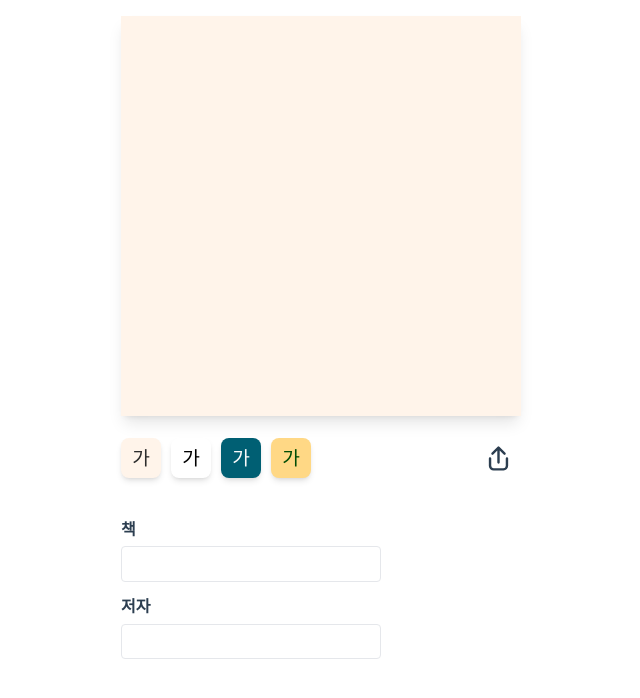
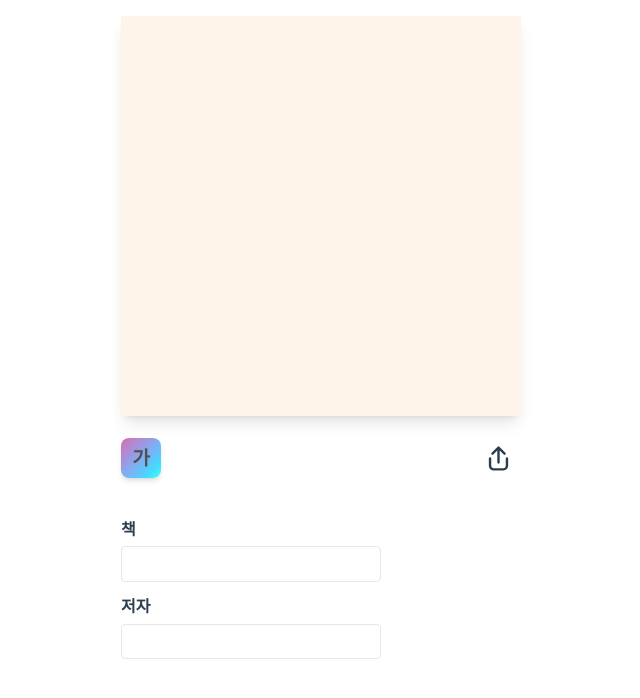
Before and after one commit to ktseo41/quotes-sharer, a Vue app: page / in a window 1280 px wide. Shown: the top 698 px of the page, without its empty margins (319-959 px from the left). Built offline with nearby package versions, Linux system fonts and the light colour scheme; the HTML template or start-up script is replaced by a standard one.

Commit message:
feat: 프리셋 토글 버튼을 추가한다
-  transition을 마저 적용해야한다.

```diff
--- a/src/components/QuoteSharer.vue
+++ b/src/components/QuoteSharer.vue
@@ -49,6 +49,8 @@ const bindColors = (preset: Preset) => {
 };
 
 const paragraphFontSize = ref(17);
+
+const presetsOn = ref(false);
 
 // 이미지 다운로드 혹은 공유
 const sharing = ref();
@@ -147,7 +149,18 @@ function share() {
       </div>
     </div>
     <div class="bottom-bar">
-      <div class="presets">
+      <div v-if="!presetsOn" class="configs">
+        <span class="toggle-presets shadow-md" @click="presetsOn = true"
+          >가</span
+        >
+      </div>
+      <div v-else class="presets">
+        <img
+          src="../assets/ic_fluent_arrow_ios_left_24.svg"
+          @click="presetsOn = false"
+          alt="닫기"
+        />
+        <transition-group name="flip-list">
           <span
             v-for="({ textColor, backgroundColor: bgColor }, idx) in presets"
             :key="`${textColor.slice(0, 1)}-${idx}`"
@@ -158,6 +171,7 @@ function share() {
           >
             가
           </span>
+        </transition-group>
       </div>
       <div class="buttons">
         <img
@@ -242,7 +256,47 @@ textarea {
   justify-content: space-between;
   margin-top: 20px;
 
+  .toggle-presets {
+    display: inline-flex;
+    width: 2.5rem;
+    height: 2.5rem;
+    align-items: center;
+    justify-content: center;
+    /* stylelint-disable-next-line declaration-colon-newline-after */
+    background-image: linear-gradient(
+      to right bottom,
+      #d16ba5,
+      #c777b9,
+      #ba83ca,
+      #aa8fd8,
+      #9a9ae1,
+      #8aa7ec,
+      #79b3f4,
+      #69bff8,
+      #52cffe,
+      #41dfff,
+      #46eefa,
+      #5ffbf1
+    );
+    border-radius: 0.5rem;
+    color: #505050;
+    cursor: pointer;
+    font-size: 1.2rem;
+    font-weight: bold;
+  }
+
   .presets {
+    display: flex;
+    align-items: center;
+
+    & img {
+      display: inline-flex;
+      width: 2.8rem;
+      height: 2.8rem;
+      padding: 0.5rem;
+      cursor: pointer;
+    }
+
     & span {
       display: inline-flex;
       width: 2.5rem;
@@ -253,7 +307,7 @@ textarea {
       cursor: pointer;
       font-size: 1.2rem;
 
-      &:not(:first-child) {
+      &:not(:nth-child(2)) {
         margin-left: 10px;
       }
     }
@@ -283,4 +337,9 @@ textarea {
     width: 65%;
   }
 }
+
+// animation
+.flip-list-move {
+  transition: transform 0.8s ease;
+}
 </style>
```
Also changed, not shown: src/assets/ic_fluent_arrow_ios_left_24.svg (added). Lines whose indentation alone changed are shown as unchanged.
